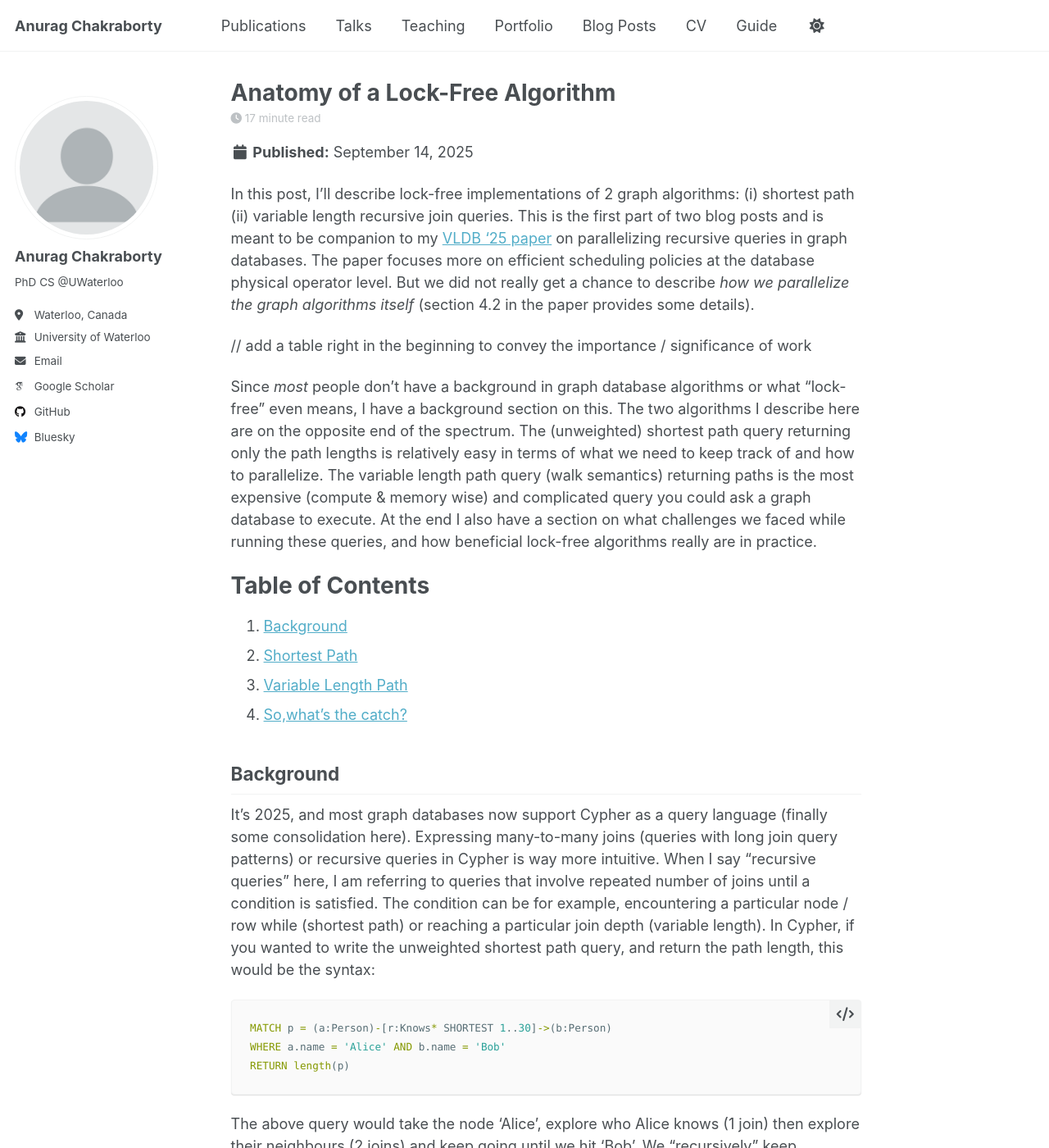
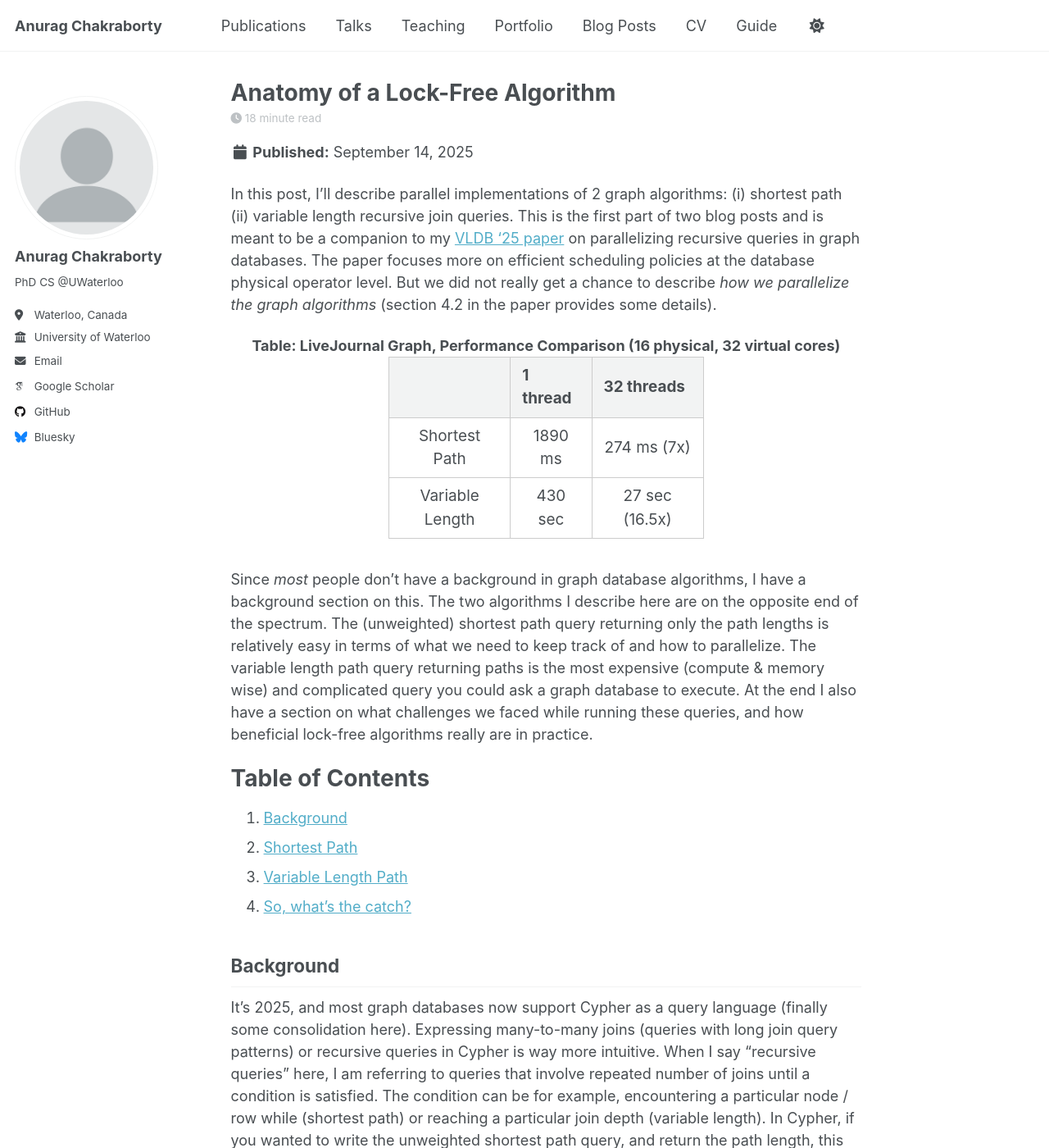
Before and after one commit to anuchak/anuchak.github.io, a Jekyll site: the page built from _posts/2025-09-14-blog-post-1.md, in a window 1280 px wide and 1400 px high. Shown: the whole window at 82% size. Built offline with Jekyll 4.4.1, drawn with Linux system fonts in a browser that asks for light colours; some web fonts are replaced; a script that is not in the unit is left out; some of the changed text lies outside the part shown.

Commit message:
push changes

````diff
--- a/_posts/2025-09-14-blog-post-1.md
+++ b/_posts/2025-09-14-blog-post-1.md
@@ -7,25 +7,51 @@ tags:
   - graph algorithms
 ---
 
-In this post, I'll describe lock-free implementations of 2 graph algorithms: (i) shortest path (ii) variable length
-recursive join queries. This is the first part of two blog posts and is meant to be companion to my [VLDB '25 paper](https://arxiv.org/abs/2508.19379)
+In this post, I'll describe parallel implementations of 2 graph algorithms: (i) shortest path (ii) variable length
+recursive join queries. This is the first part of two blog posts and is meant to be a companion to my [VLDB '25 paper](https://arxiv.org/abs/2508.19379)
 on parallelizing recursive queries in graph databases. The paper focuses more on efficient scheduling policies at the database physical operator level.
-But we did not really get a chance to describe _how we parallelize the graph algorithms itself_ (section 4.2 in the paper provides some details).
+But we did not really get a chance to describe _how we parallelize the graph algorithms_ (section 4.2 in the paper provides some details).
 
-// add a table right in the beginning to convey the importance / significance of work
+<div style="text-align: center; margin-bottom: 2rem;">
+  <!-- This 'div' centers all *inline* content inside it, including the title -->
+  <strong>Table: LiveJournal Graph, Performance Comparison (16 physical, 32 virtual cores)</strong>
 
-Since *most* people don't have a background in graph database algorithms or what "lock-free" even means, I have a background section
+  <!-- The table itself uses margin: 0 auto; to center its block-level element -->
+  <table style="border-collapse: collapse; font-size: 1.05rem; width: 50%; margin: 0 auto;">
+    <thead>
+      <tr>
+        <th style="border: 1px solid #ccc; padding: 8px 14px;"></th>
+        <th style="border: 1px solid #ccc; padding: 8px 14px;">1 thread</th>
+        <th style="border: 1px solid #ccc; padding: 8px 14px;">32 threads</th>
+      </tr>
+    </thead>
+    <tbody>
+      <tr>
+        <td style="border: 1px solid #ccc; padding: 8px 14px;">Shortest Path</td>
+        <td style="border: 1px solid #ccc; padding: 8px 14px;">1890 ms</td>
+        <td style="border: 1px solid #ccc; padding: 8px 14px;">274 ms (7x)</td>
+      </tr>
+      <tr>
+        <td style="border: 1px solid #ccc; padding: 8px 14px;">Variable Length</td>
+        <td style="border: 1px solid #ccc; padding: 8px 14px;">430 sec</td>
+        <td style="border: 1px solid #ccc; padding: 8px 14px;">27 sec (16.5x)</td>
+      </tr>
+    </tbody>
+  </table>
+</div>
+
+Since *most* people don't have a background in graph database algorithms, I have a background section
 on this. The two algorithms I describe here are on the opposite end of the spectrum. The (unweighted) shortest path query returning only
-the path lengths is relatively easy in terms of what we need to keep track of and how to parallelize. The variable length path query (walk semantics) returning paths
+the path lengths is relatively easy in terms of what we need to keep track of and how to parallelize. The variable length path query returning paths
 is the most expensive (compute & memory wise) and complicated query you could ask a graph database to execute. At the end I also have a section
 on what challenges we faced while running these queries, and how beneficial lock-free algorithms really are in practice.
 
 
 # Table of Contents
 1. [Background](#Background)
-2. [Shortest Path](#Shortest Path)
-3. [Variable Length Path](#Variable Length Path)
-4. [So,what's the catch?](#So,what's the catch?)
+2. [Shortest Path](#Shortest-Path)
+3. [Variable Length Path](#Variable-Length-Path)
+4. [So, what's the catch?](#so-whats-the-catch)
 
 
 ## Background
@@ -307,7 +333,7 @@ visited_nbrs(nbr_node, nbr_offset, edge_offset, src_node_level) {
 This covers technical details of the lock-free variable length query algorithm for returning paths. Now lets look at some
 of the caveats of these techniques and what challenges we faced while implementing these algorithms in practice.
 
-## So,what's the catch?
+## So, what's the catch?
 
 I just described two "fancy" algorithms that are fast, lock-free and scale well with more threads. But what's the catch ?
 Are there any drawbacks to these techniques ? There's quite a few actually, and I'll go through them one by one:
@@ -320,14 +346,25 @@ Are there any drawbacks to these techniques ? There's quite a few actually, and
   the entire byte / word, leading to more contention. The variable length query uses a lot more memory because of the
   linked list structures it maintains per node that grows vertically and horizontally.
 
-- **Memory Allocations**: The variable length query algorithm needs to allocate a lot of small structures
-  (`EdgeListAndLevel`, `EdgeList`) during traversal. Even with the optimization of allocating large `EdgeListSegments`,
-  to reduce the `EdgeList` allocations, the number of allocations remains high across multiple threads and the
-  `EdgeListAndLevel` still requires a new allocation per node per level (less compared to `EdgeList` allocations, but
-  still significant). We initially benchmarked our variable length algorithm in Kùzu using standard `malloc` for the
-  `LiveJournal` graph for a query returning ~ 140k paths and compared it to using `jemalloc` (a high performance memory allocator):
+- **Memory Allocations**: The var-length query algorithm needs to allocate a lot of small structures
+  (`EdgeListAndLevel`, `EdgeList`) during traversal. Even with the optimization of allocating large segments,
+  to reduce the `EdgeList` allocations, the number of allocations remains high due to a new allocation needed per node
+  for every level it is encountered (the `EdgeListAndLevel` struct block).
 
+  We initially benchmarked our var-length algorithm in Kùzu on the `LiveJournal` graph, on a machine with 16 physical cores
+  (32 virtual cores) for the following query:
 
+```sql
+    MATCH (a:lj_node)-[r:lj_rel* 1..5]->(b:lj_node)
+    WHERE a.id < 50 AND b.id > 4847070
+    RETURN r;
+```
+
+  The query searches for paths upto a depth of 5, for 50 sources and 500 destinations and returns all paths. The result
+  set contains 138,471 paths. We ran this query with the standard `malloc` allocator and compared it to `jemalloc` (a
+  high performance memory allocator) for comparison:
+
+<br>
 <div style="display: flex; gap: 3rem; justify-content: center;">
 
   <div style="text-align: center;">
@@ -381,7 +418,7 @@ Are there any drawbacks to these techniques ? There's quite a few actually, and
   </div>
 
 </div>
-
+<br>
 
 With `jemalloc` the cold start runtime is **2x faster** and peak memory usage is **1.6x lower**. The post-query memory footprint
 is way lower with `jemalloc` because it returns memory to the OS more aggressively than standard `malloc`, which does not
````
Also changed, not shown: images/var_len_cas_parallel.png.
